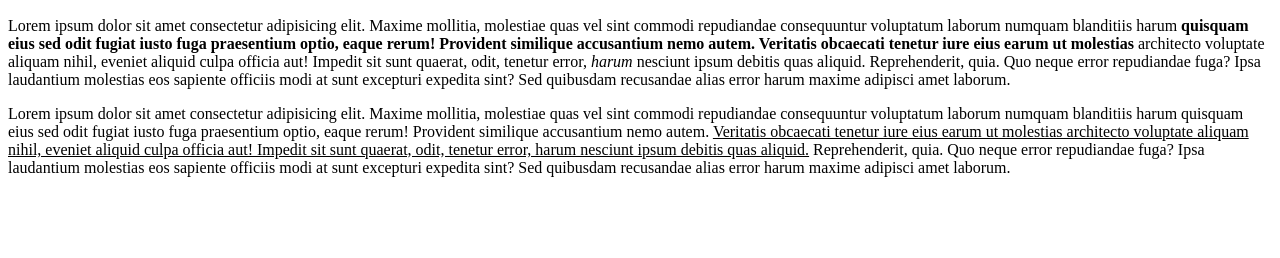
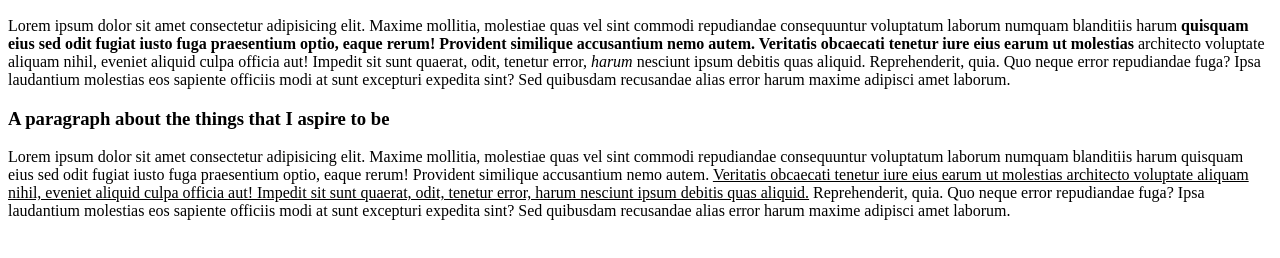
Before and after one commit to verowangari/AZ-Frontend-HTMLCSS, a plain HTML site: page index.html in a window 1280 px wide. Shown: the part 110-368 px from the top of the page. Drawn offline with Linux system fonts and the light colour scheme.

Commit message:
add a h3

```diff
--- a/index.html
+++ b/index.html
@@ -18,6 +18,8 @@
         quia. Quo neque error repudiandae fuga? Ipsa laudantium molestias eos
         sapiente officiis modi at sunt excepturi expedita sint? Sed quibusdam
         recusandae alias error harum maxime adipisci amet laborum. </p>
+
+        <h3>A paragraph about the things that I aspire to be</h3>
         <p>Lorem ipsum dolor sit amet consectetur adipisicing elit. Maxime mollitia,
             molestiae quas vel sint commodi repudiandae consequuntur voluptatum laborum
             numquam blanditiis harum quisquam eius sed odit fugiat iusto fuga praesentium
```
